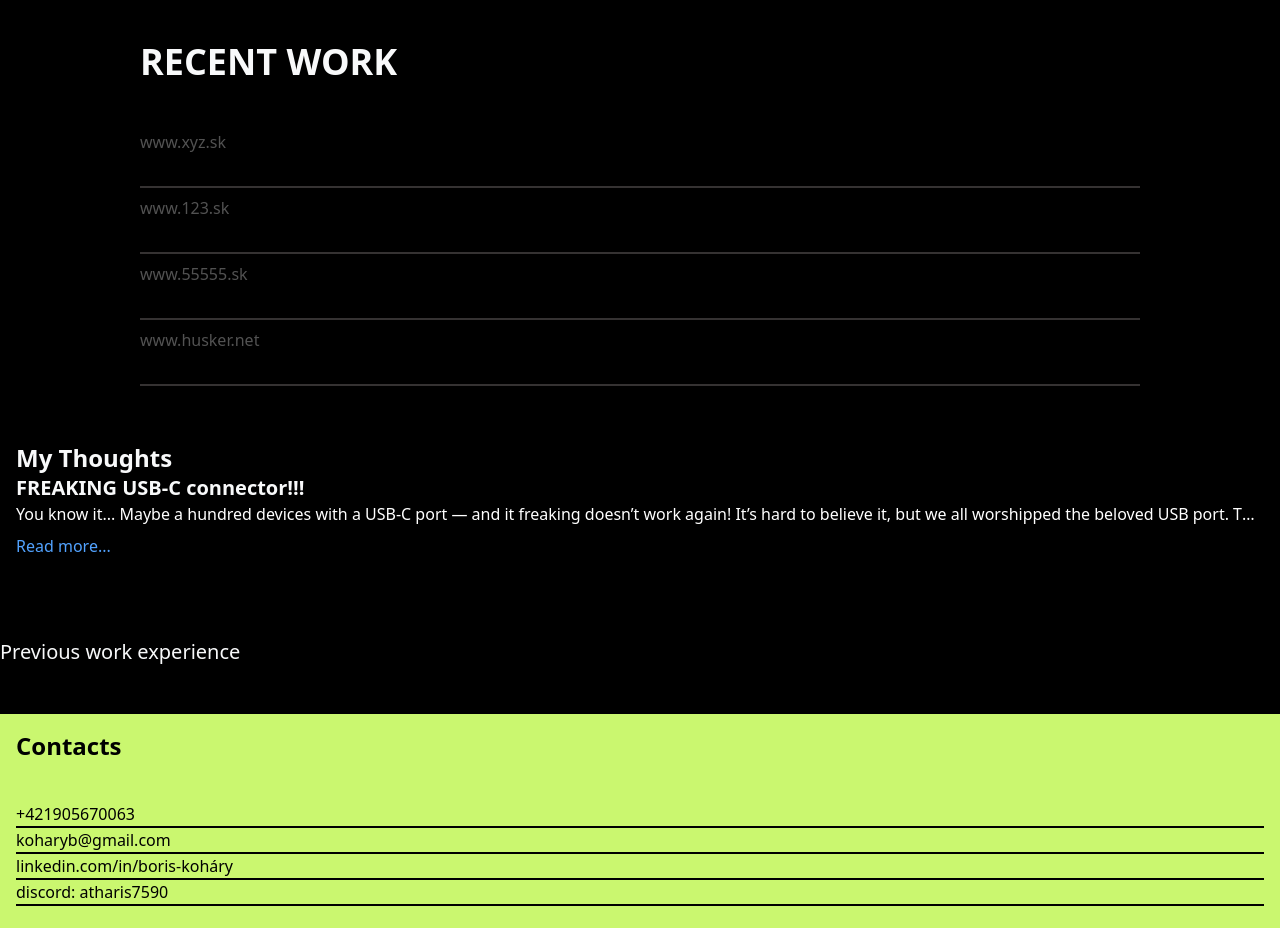
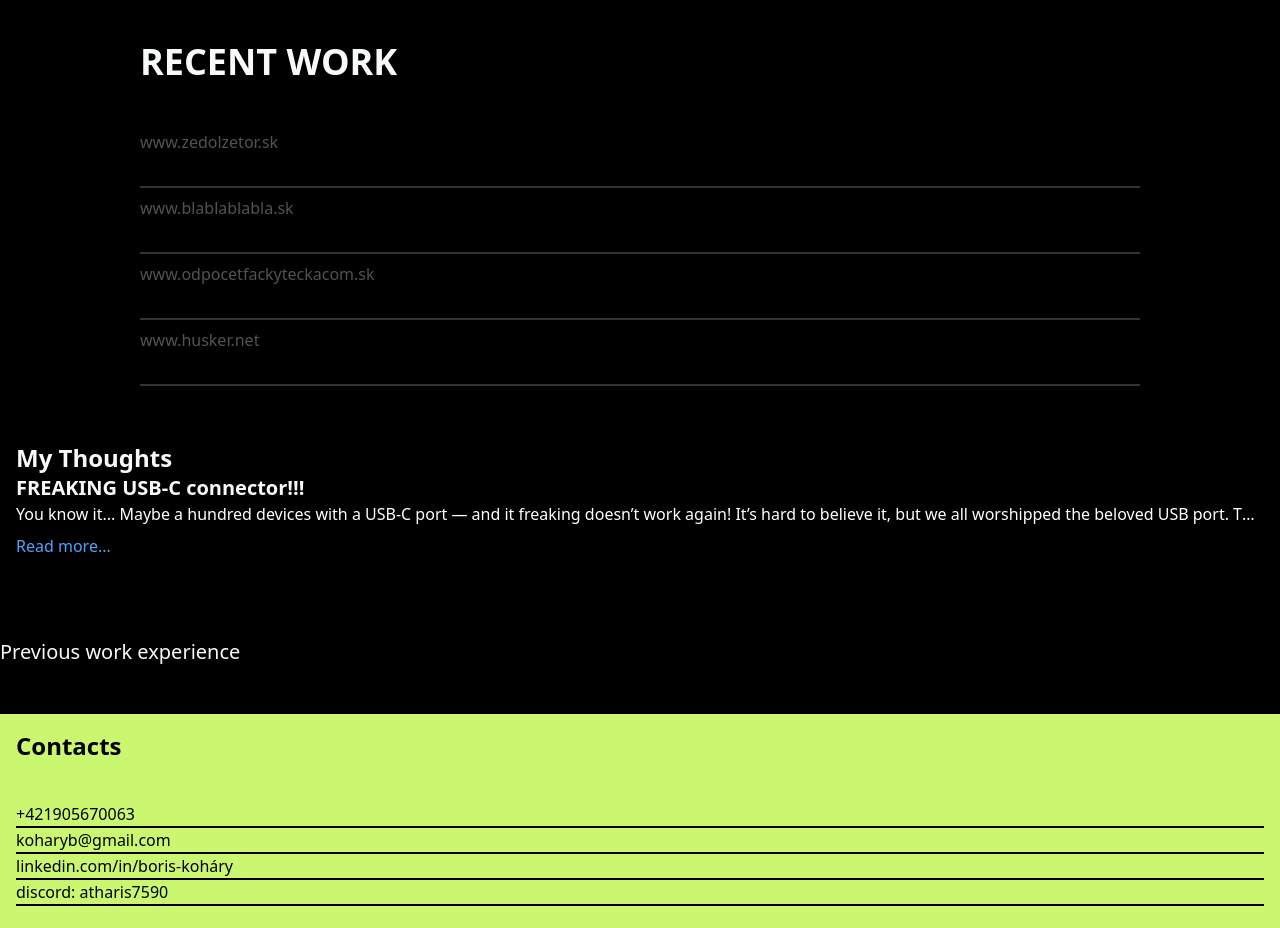
Before and after one commit to koharyb/koharyb, a React (Vite) app: page / in a window 1280 px wide. Shown: the part 1260-2188 px from the top of the page. Built offline with nearby package versions, Linux system fonts and the light colour scheme.

Commit message:
05.05.2025/01

```diff
--- a/src/components/Work.jsx
+++ b/src/components/Work.jsx
@@ -10,17 +10,17 @@ const Work = () => {
 
         <div className="border-b-2 border-[#353232] lg:pb-8 lg:pt-2">
           <a href="" className="text-[#525252] hover:text-[#f3d9d9] ">
-            www.xyz.sk
+            www.zedolzetor.sk
           </a>
         </div>
         <div className="border-b-2 border-[#353232] lg:pb-8 lg:pt-2">
           <a href="" className="text-[#525252] hover:text-[#f3d9d9]">
-            www.123.sk
+            www.blablablabla.sk
           </a>
         </div>
         <div className="border-b-2 border-[#353232] lg:pb-8 lg:pt-2">
           <a href="" className="text-[#525252] hover:text-[#f3d9d9]">
-            www.55555.sk
+            www.odpocetfackyteckacom.sk
           </a>
         </div>
         <div className="border-b-2 border-[#353232] lg:pb-8 lg:pt-2">
```
